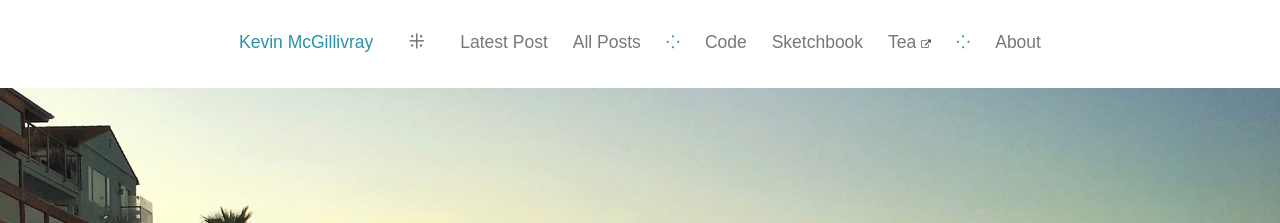
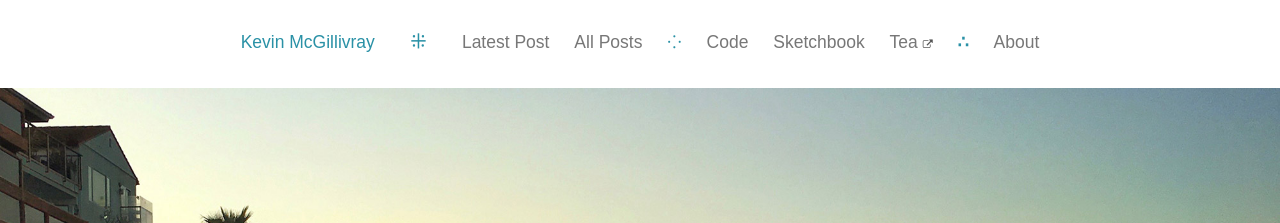
Before and after one commit to kmcgillivray/kmcgillivray.github.io, a Jekyll site: the page built from index.html, in a window 1280 px wide. Shown: the top 223 px of the page. Built offline with Jekyll 4.4.1, drawn with Linux system fonts in a browser that asks for light colours; nearby versions of some CDN libraries.

Commit message:
Update nav icon

```diff
--- a/_includes/navigation.html
+++ b/_includes/navigation.html
@@ -1,6 +1,6 @@
 <nav class="tc ph3">
     <h1 class="dib f6 ph2"><a href="/">{{ site.title }}</a></h1>
-    <span class="db dib-ns gray ph3"><span class="dn di-ns">⁜</span></span>
+    <span class="db dib-ns main ph3"><span class="dn di-ns">⁜</span></span>
   	<ul class="dib list pl0 f6">
       <li class="dib ph2">
         <a class="gray" href="/">Latest Post</a>
@@ -18,7 +18,7 @@
 			<li class="dib ph2">
   			<a target="_blank" class="gray" href="http://teaguide.co">Tea <span class="small fa fa-external-link mid-gray"></span></a>
   		</li>
-      <span class="db dib-ns main ph2"><span class="dn di-ns">⁘</span></span>
+      <span class="db dib-ns main ph2 b"><span class="dn di-ns">∴</span></span>
   		<li class="dib ph2">
   			<a class="gray" href="/about">About</a>
   		</li>
```
